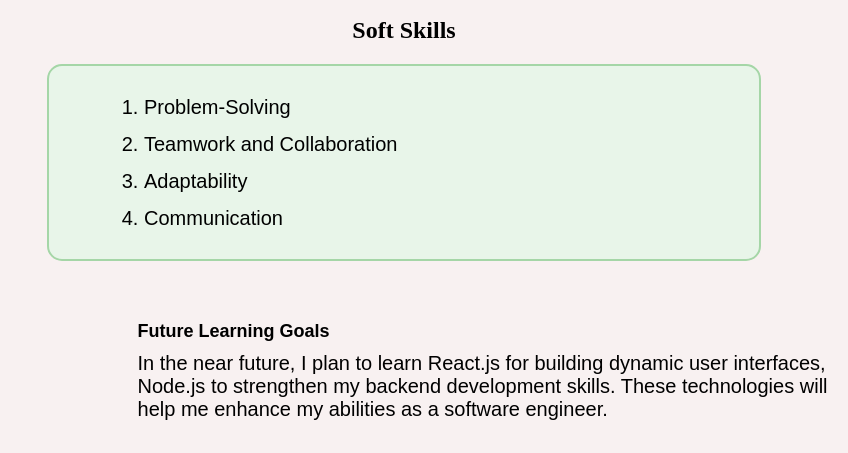
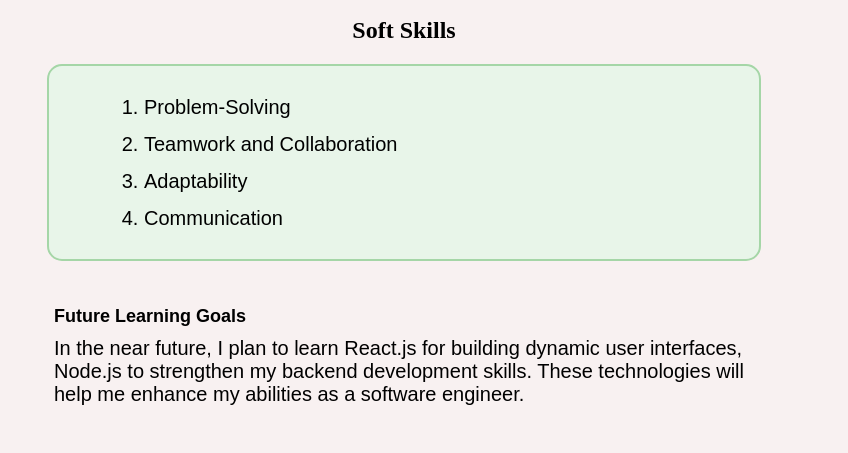
Before and after one commit to saron03/UGR-3774-15-portfolio-profile-html-css-js, a plain HTML site: page src/skills.html in a window 768 px wide. Shown: the part 481-934 px from the top of the page, 848 px wide, since content can reach past the window. Drawn offline with Linux system fonts and the light colour scheme.

Commit message:
add final

```diff
--- a/src/css_files/home.css
+++ b/src/css_files/home.css
@@ -88,7 +88,7 @@ main{
 }
 
 footer{
-    width:15%;
+    width:20%;
     height: 48px;
     background-color:#6B8E8B;
     text-align: center;
--- a/src/css_files/skills.css
+++ b/src/css_files/skills.css
@@ -503,9 +503,8 @@ footer{
     }
     .future-skills{
         padding: 10px;
-        margin: 15px 0;
+        margin: 0 auto;
         width: 700px;
-        margin-left: 14vw;
         font-size: 20px;
     }
 
@@ -567,4 +566,5 @@ footer{
         padding: 15px 0;
     }
 
+
 }
```
